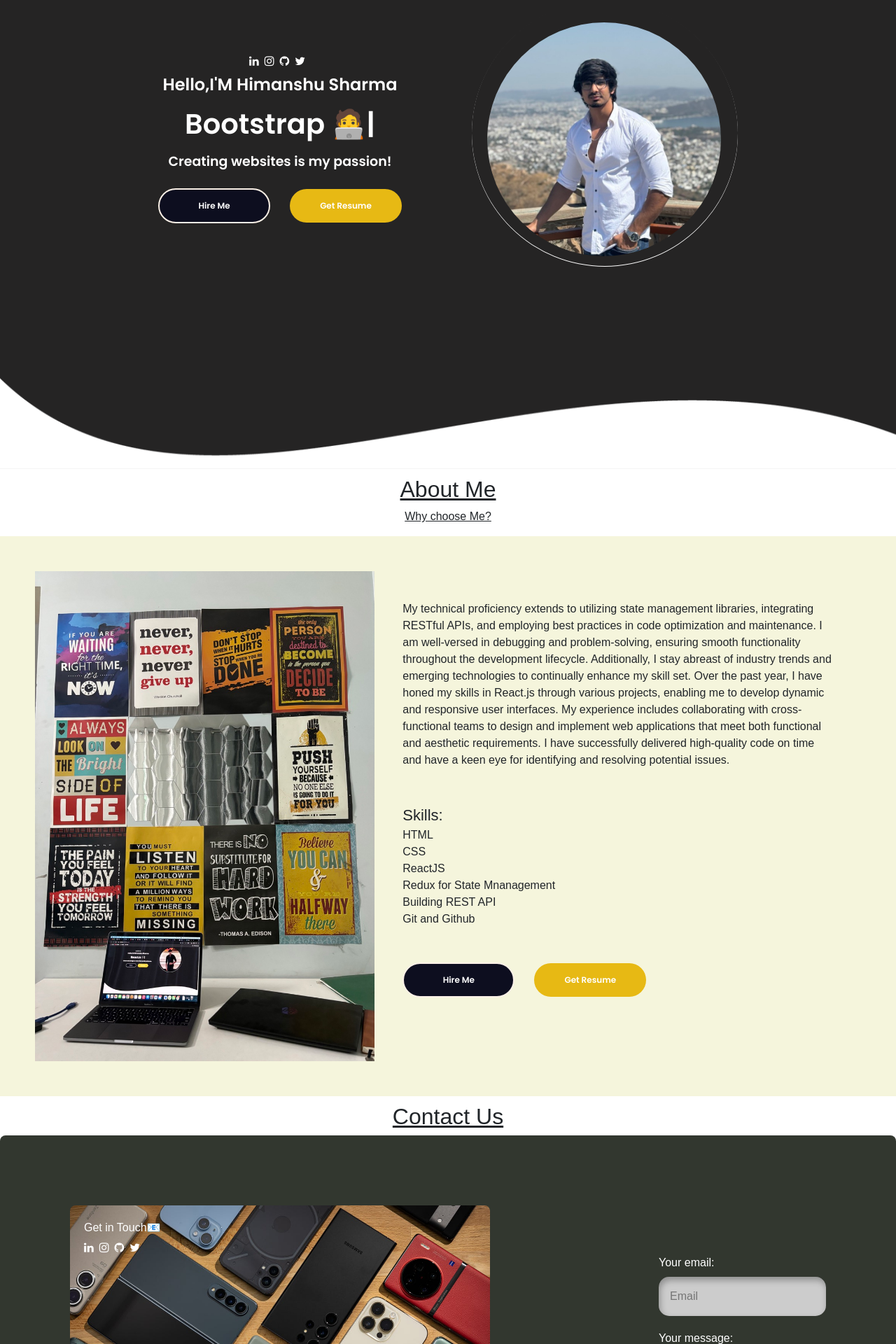
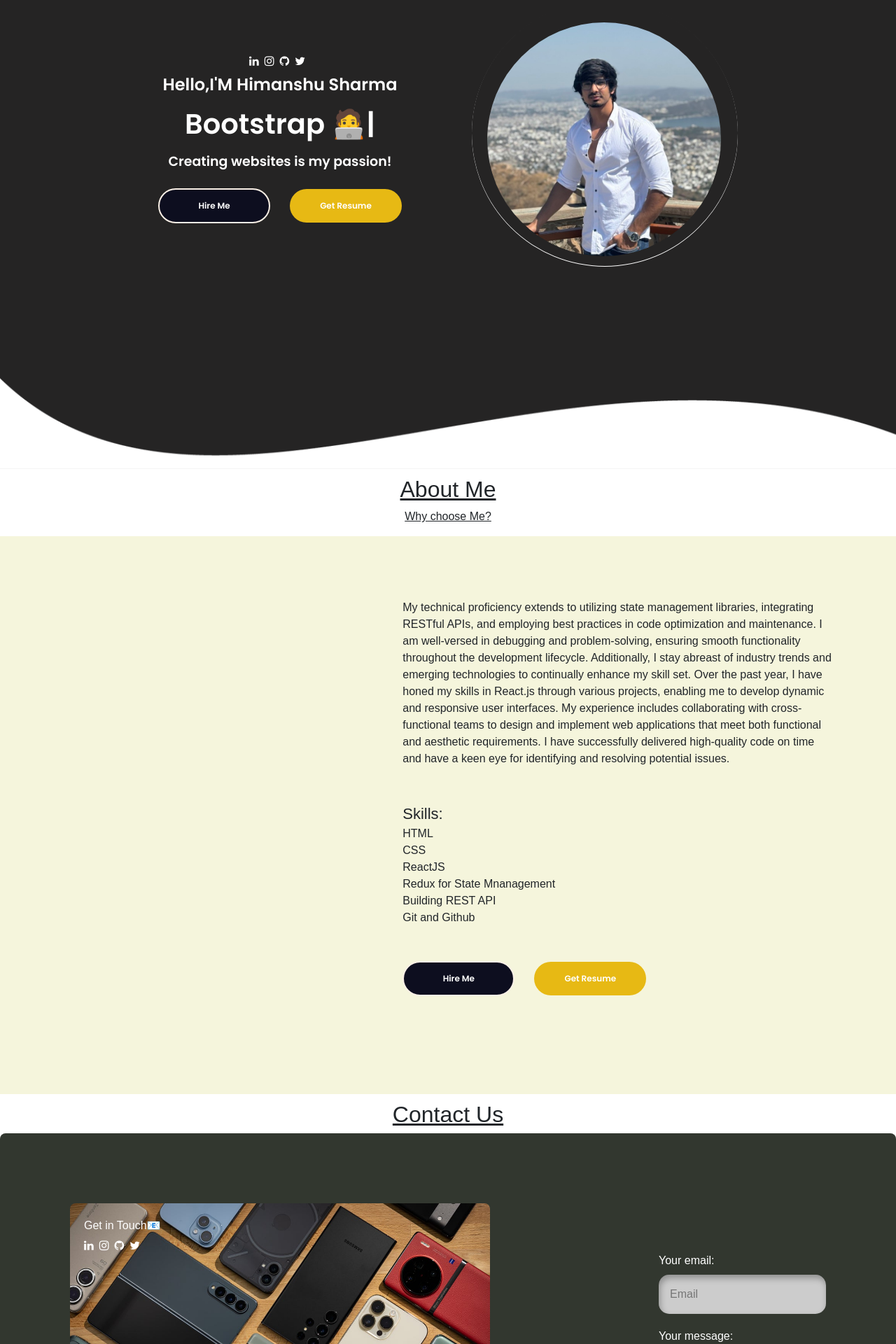
Before and after one commit to Himanshu0071/Resume, a React (Create React App) app: page / in a window 1280 px wide. Shown: the top 1920 px of the page at 70% size. Built offline with nearby package versions, Linux system fonts and the light colour scheme; a web font is replaced by a local one.

Commit message:
about me image height fixed

```diff
--- a/src/PortfolioContainer/AboutMe/AboutMe.css
+++ b/src/PortfolioContainer/AboutMe/AboutMe.css
@@ -9,7 +9,7 @@
 .about-left{
     background-image: url('../../assets/AboutMe/pic.jpeg');
     width: 4600px;
-    height: 700px;
+    /* height: 700px; */
     background-size: cover;
 
 
```
